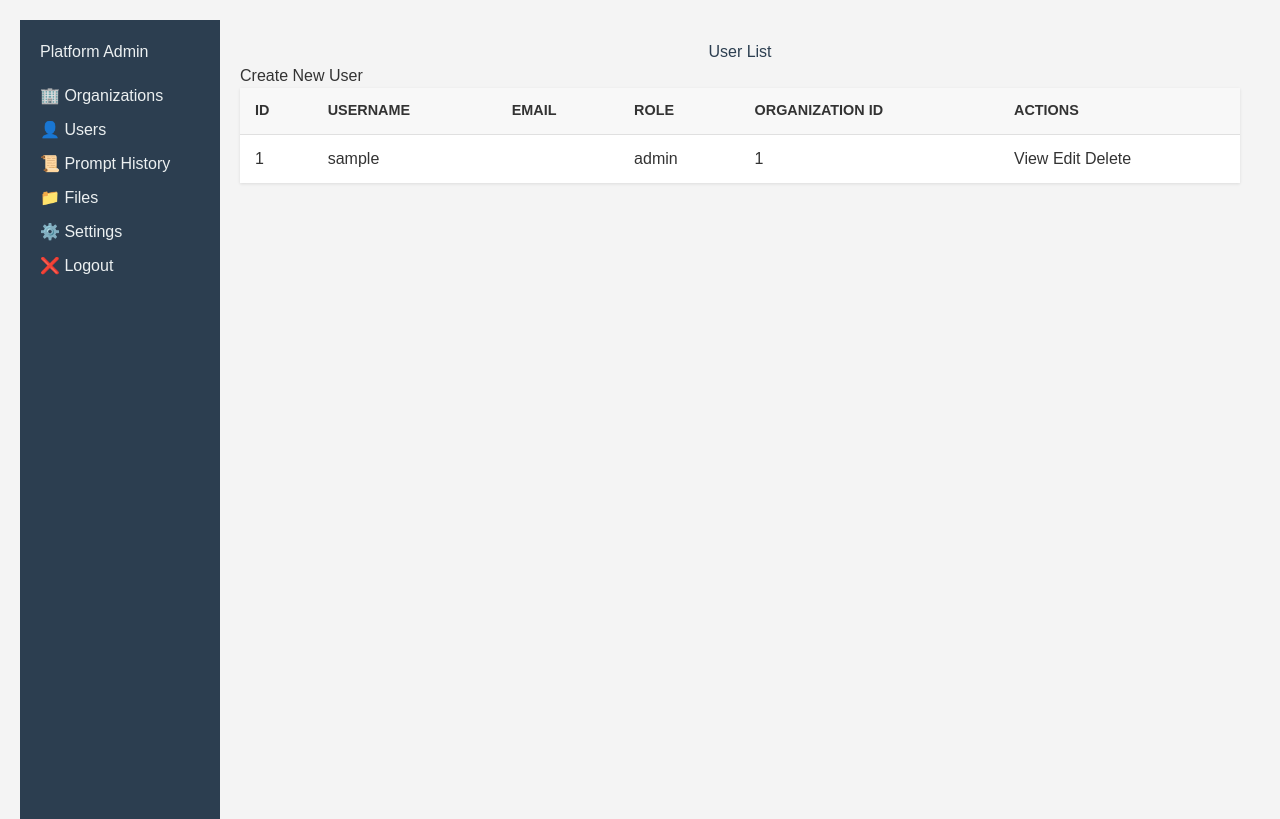
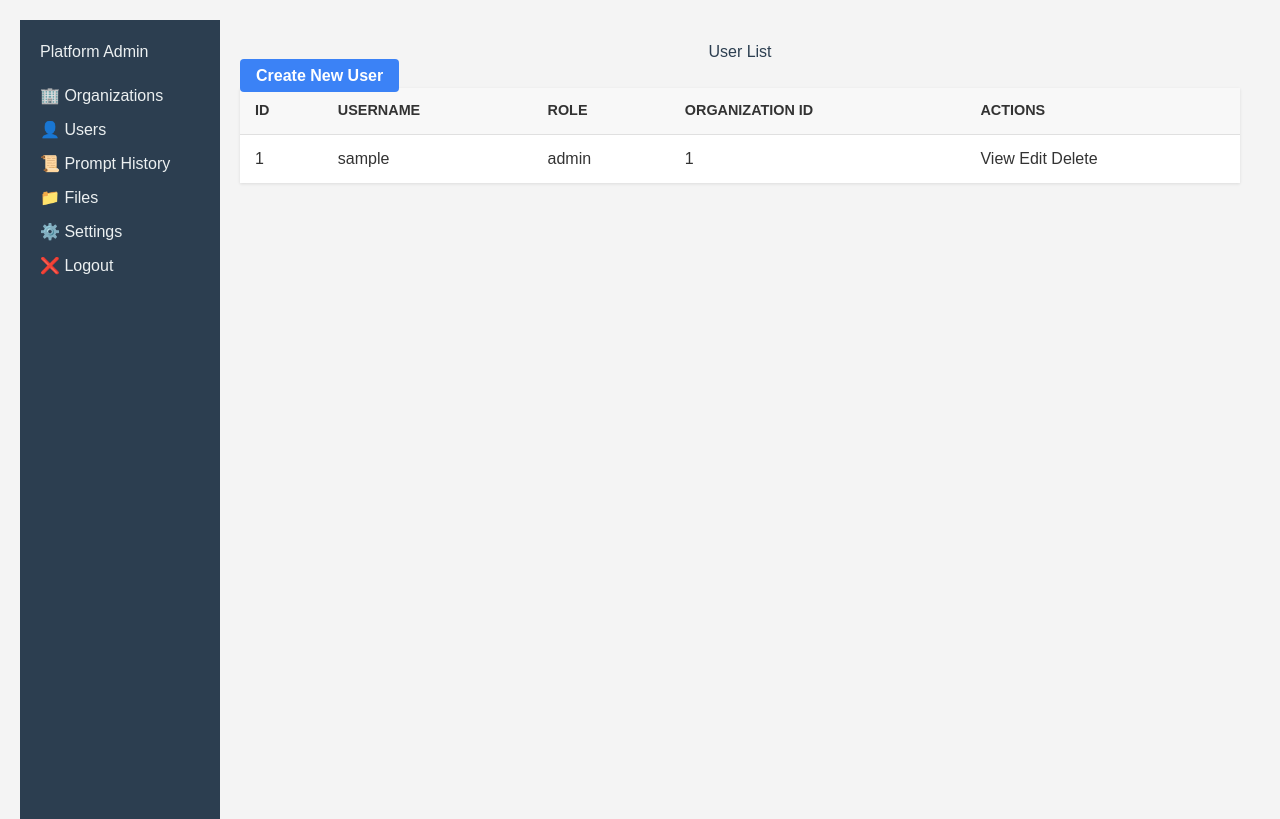
Before and after one commit to calebcauthon/aidock_backend, a Flask app: page /users/ in a window 1280 px wide. Shown: the top 819 px of the page. Run offline with Flask 3, Linux system fonts and the light colour scheme; the visitor is signed in with stand-in values (Sample User, id 1); data comes from the database, SQL or seed files in the repository; parts of the project's set-up code (start-up, migrations or seed data) failed here and were passed over; some libraries are stand-ins or nearby versions.

Commit message:
Update user list page styling and remove email column.

```diff
--- a/templates/superuser_ui/users.html
+++ b/templates/superuser_ui/users.html
@@ -2,13 +2,12 @@
 
 {% block content %}
     <h1>User List</h1>
-    <a href="/users/create" class="button">Create New User</a>
+    <a href="/users/create" class="bg-blue-500 hover:bg-blue-700 text-white font-bold py-2 px-4 rounded">Create New User</a>
 
     <table>
         <tr>
             <th>ID</th>
             <th>Username</th>
-            <th>Email</th>
             <th>Role</th>
             <th>Organization ID</th>
             <th>Actions</th>
@@ -18,7 +17,6 @@
         <tr>
             <td>[[ user.id ]]</td>
             <td>[[ user.username ]]</td>
-            <td>[[ user.email ]]</td>
             <td>[[ user.role ]]</td>
             <td>[[ user.organization_id ]]</td>
             <td>
```
